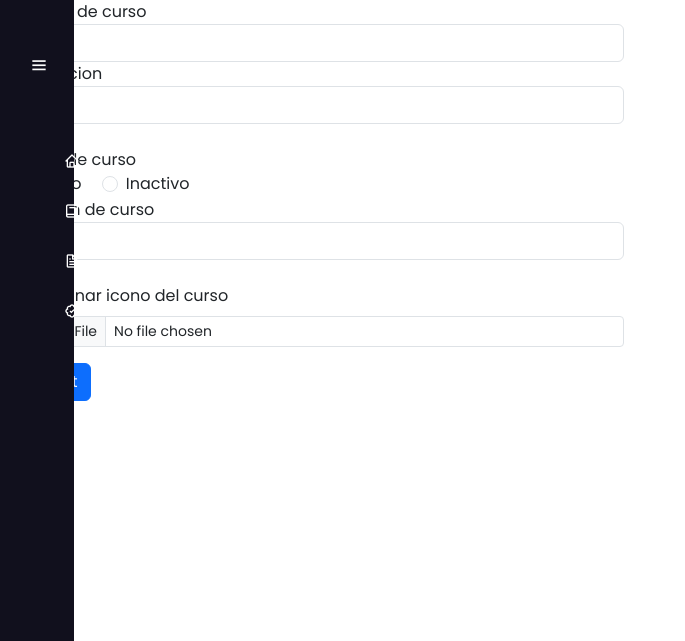
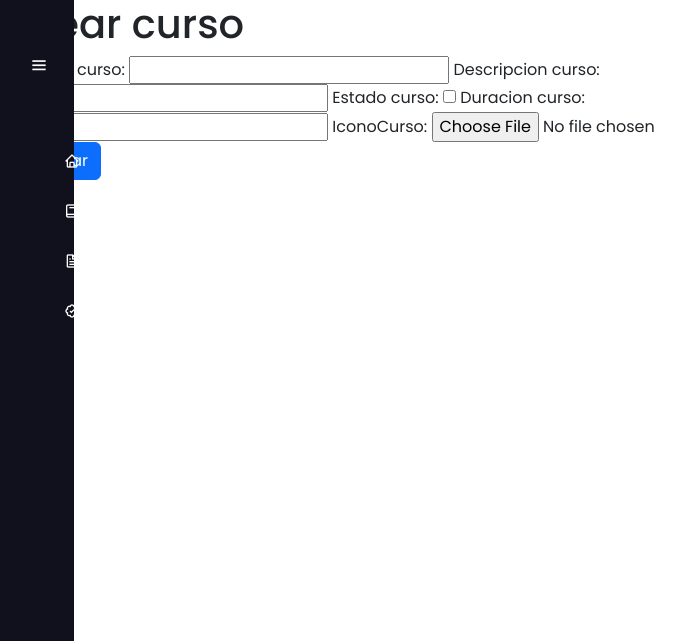
Before and after one commit to darteagaleon/ModuloEducativo, a Django app: page /cursos/crear_curso/ in a window 1280 px wide. Shown: the top 641 px of the page, without its empty margins (4-689 px from the left). Run offline with Django 4.2, Linux system fonts and the light colour scheme.

Commit message:
creacioncurso3.4

```diff
--- a/AppCursos/admin.py
+++ b/AppCursos/admin.py
@@ -3,7 +3,7 @@ from .models import *
 # Register your models here.
 #Se crea el modelo de la tabla Cursos de la empresa
 class regCursos(admin.ModelAdmin):
-     list_display=['nombre_curso', 'descripcion_curso', 'estado_curso', 'duracion_curso']
+     list_display=['nombre_curso', 'descripcion_curso', 'estado_curso', 'duracion_curso','iconoCurso']
 admin.site.register(Cursos,regCursos)
 
 # Se crea el modelo de la tabla Modulos de la empresa
--- a/AppCursos/forms.py
+++ b/AppCursos/forms.py
@@ -1,7 +1,7 @@
 from django import forms
 from .models import Cursos, Modulos, Clases
 
-class Crear_cursos(forms.ModelForm):
+class crear_cursos(forms.ModelForm):
     class Meta:
         model = Cursos
         fields = ['nombre_curso', 'descripcion_curso', 'estado_curso', 'duracion_curso','iconoCurso' ]
@@ -17,4 +17,5 @@ class Crear_cursos(forms.ModelForm):
             'descripcion_curso': forms.TextInput(attrs={'class':'form-control'}),
             'estado_curso': forms.CheckboxInput(attrs={'class':'form-check-input'}),
             'duracion_curso': forms.NumberInput(attrs={'class':'form-control'}),
+            'iconoCurso': forms.FileInput(attrs={'class':'form-control'}),
         }
--- a/AppCursos/models.py
+++ b/AppCursos/models.py
@@ -14,7 +14,7 @@ from django.db import models
 class Cursos(models.Model):
      nombre_curso=models.CharField(max_length=100)
      descripcion_curso = models.CharField(max_length=500)
-     estado_curso= models.BooleanField(default=False)
+     estado_curso= models.BooleanField(blank=False, default=False)
      duracion_curso = models.IntegerField(blank=True, null=True)
      iconoCurso = models.ImageField(upload_to='IconosCurso', null=True)
      #Se crea la relacion
--- a/AppCursos/views.py
+++ b/AppCursos/views.py
@@ -6,7 +6,7 @@ from .models import *
 #vista para crear los cursos
 class Crear_cursos (CreateView):
     model = Cursos
-    fields = ['nombre_curso', 'descripcion_curso', 'estado_curso', 'duracion_curso', ]
+    fields = ['nombre_curso', 'descripcion_curso', 'estado_curso', 'duracion_curso','iconoCurso']
     template_name = 'Cursos/crear_cursos.html'
     success_url = 'crear_curso/'
 
--- a/ModuloFormativo/urls.py
+++ b/ModuloFormativo/urls.py
@@ -5,6 +5,6 @@ from . import views
 urlpatterns = [
     path("admin/", admin.site.urls),
     path("",views.home, name="home"),
-    path('cursos/', include('AppCursos.urls')),
+    path("cursos/", include('AppCursos.urls')),
     path('usuario/', include('AppUsuarios.urls')),
 ]
--- a/Templates/Cursos/crear_cursos.html
+++ b/Templates/Cursos/crear_cursos.html
@@ -2,57 +2,20 @@
 {% block content %}
 <div class="container-fluid">
 	<div class="row">
-		<div class="col-md-6">
-			<form role="form">
-				<div class="form-group">
+		<div class="col-md-8">
+			<h1>Crear curso </h1>
+			<div class="form">
+				<form method="post">
+				    {% csrf_token %}
+				    <div class="form-group">
+					   {{ form }}
+				    </div>
+				    <button type="submit" class="btn btn-primary">Guardar</button>
+				</form>
+			</div>
+		</div>
+	</div>
 
-					<label for="Nombredecurso">
-						Nombre de curso
-					</label>
-					<input type="text" class="form-control" id="Nombredecurso" />
-				</div>
-				<div class="form-group">
+</div>
 
-					<label for="DescripcionCurso">
-						Descripcion
-					</label>
-					<input type="text" class="form-control" id="DescripcionCurso" />
-                </br>
-				</div>
-                <div class="form-group">
-                    <label for="EstadoCurso">
-						Estado de curso
-					</label>
-                </br>
-                </div>
-                <div class="form-check form-check-inline">
-                    <input class="form-check-input" type="radio" name="EstadoCurso" id="EstadoCurso" value="option1">
-                    <label class="form-check-label" for="inlineRadio1">Activo</label>
-                </div>
-                <div class="form-check form-check-inline">
-                    <input class="form-check-input" type="radio" name="EstadoCurso" id="EstadoCurso" value="option2">
-                    <label class="form-check-label" for="inlineRadio2">Inactivo</label>
-                </div>
-                </br>
-
-                <div class="form-group">
-                    <label for="DuracionCurso">
-						Duracion de curso
-					</label>
-					<input type="input" class="form-control" id="Duracioncurso" />Horas
-				</div>
-				<div class="mb-3">
-                    <label for="formFileSm" class="form-label">Seleccionar icono del curso</label>
-                    <input class="form-control form-control-sm" id="IconosCurso" type="file">
-                </div>
-
-
-				<button type="submit" class="btn btn-primary">
-					Submit
-				</button>
-			</form>
-		</div>
-
-	</div>
-</div>
 {% endblock %}
```
Also changed, not shown: db.sqlite3.
